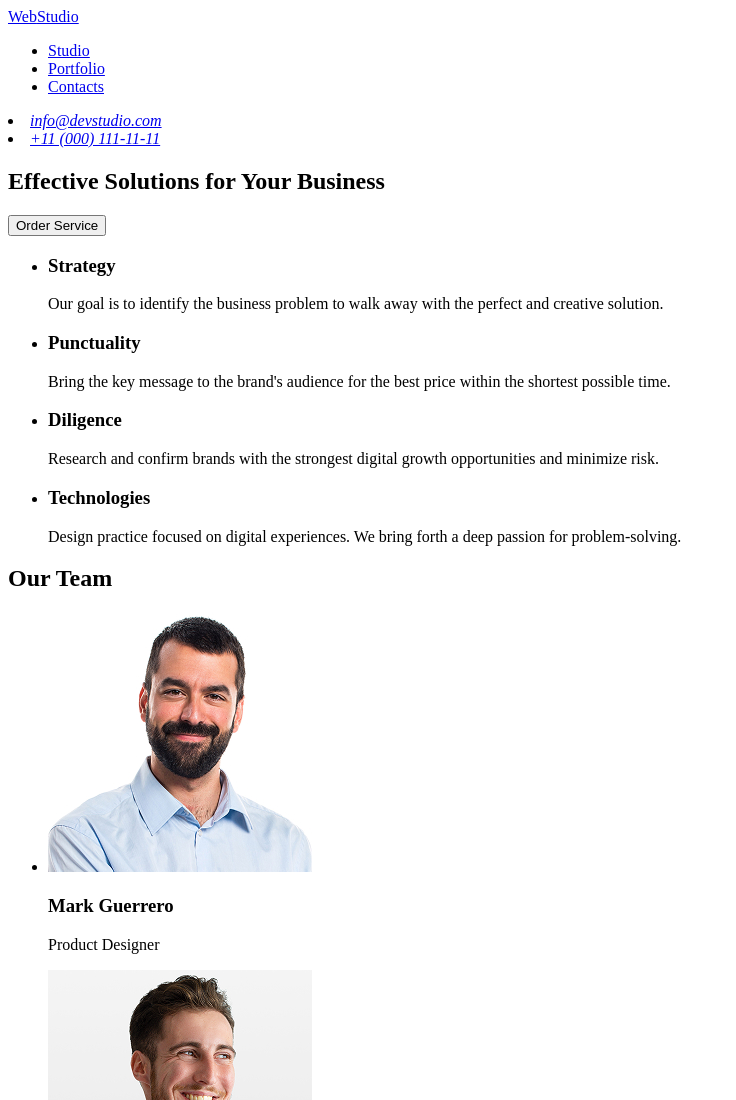
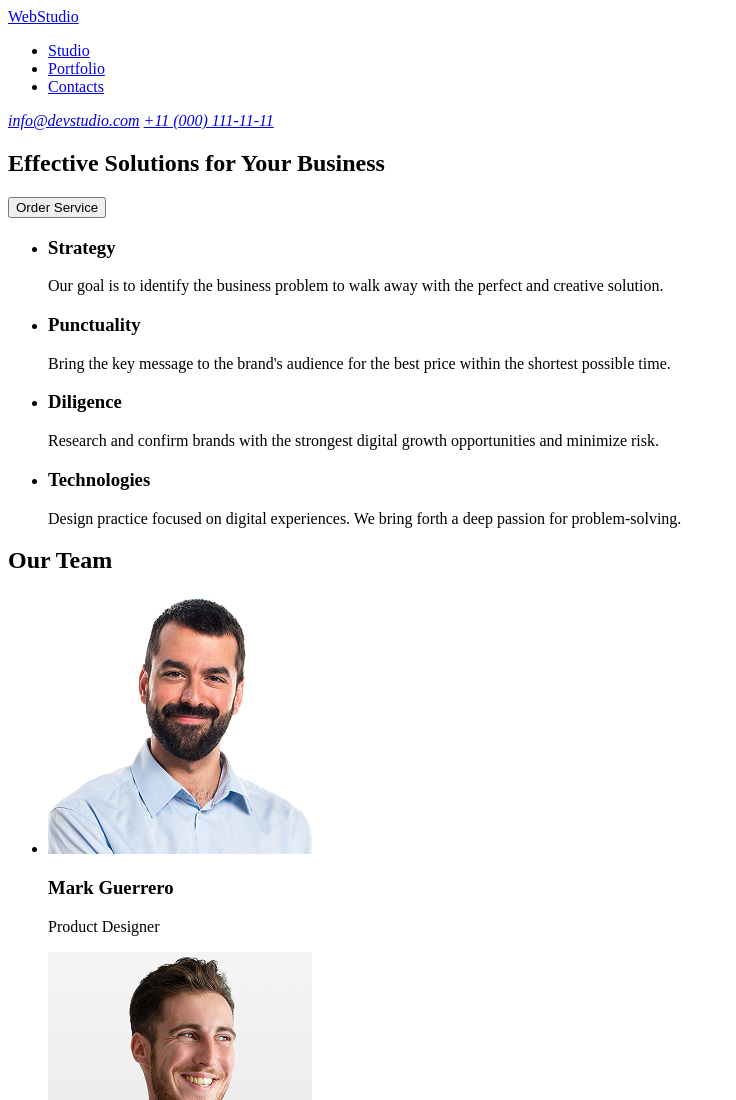
Before and after one commit to zuganolena/goit-markup-hw-01, a plain HTML site: page index.html in a window 1280 px wide. Shown: the top 1100 px of the page, without its empty margins (0-736 px from the left). Drawn offline with Linux system fonts and the light colour scheme.

Commit message:
add index file

```diff
--- a/index.html
+++ b/index.html
@@ -16,8 +16,8 @@
             </ul>
         </nav>
         <address>
-            <li><a href="mailto:info@devstudio.com">info@devstudio.com</a></li>
-            <li><a href="tel:+11 (000) 111-11-11">+11 (000) 111-11-11</a></li>
+            <a href="mailto:info@devstudio.com">info@devstudio.com</a>
+            <a href="tel:+11 (000) 111-11-11">+11 (000) 111-11-11</a>
         </address>
     </header>
     <main>
```
